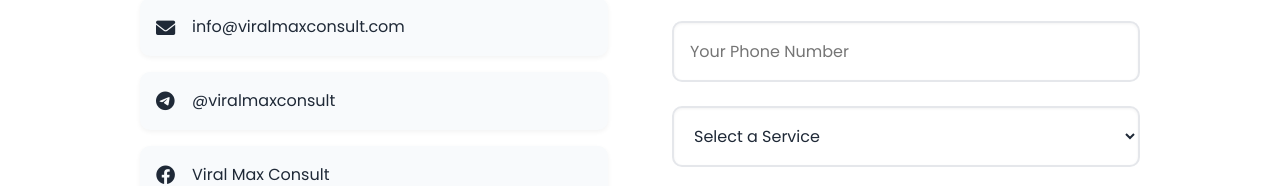
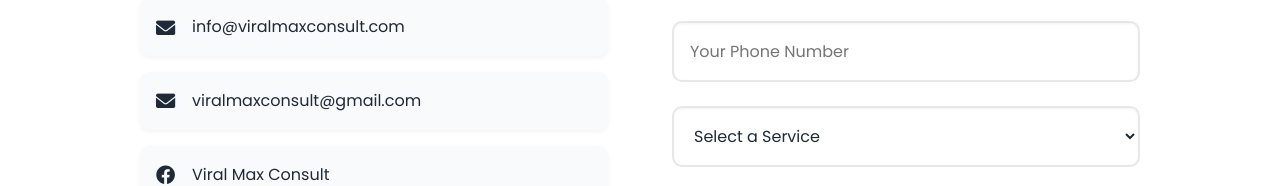
Before and after one commit to Arejunior12/viral-max-consult, a plain HTML site: page index.html in a window 1280 px wide. Shown: the part 4296-4482 px from the top of the page. Drawn offline with Linux system fonts and the light colour scheme; a web font is replaced by a local one.

Commit message:
:wave: commit

```diff
--- a/index.html
+++ b/index.html
@@ -579,9 +579,9 @@
                             </a>
                         </div>
                         <div class="contact-item">
-                            <a href="https://t.me/viralmaxconsult" class="contact-link" target="_blank">
-                                <i class="fab fa-telegram"></i>
-                                <span>@viralmaxconsult</span>
+                            <a href="mailto:viralmaxconsult@gmail.com" class="contact-link" target="_blank">
+                                <i class="fas fa-envelope"></i>
+                                <span>viralmaxconsult@gmail.com</span>
                             </a>
                         </div>
                         <div class="contact-item">
```
